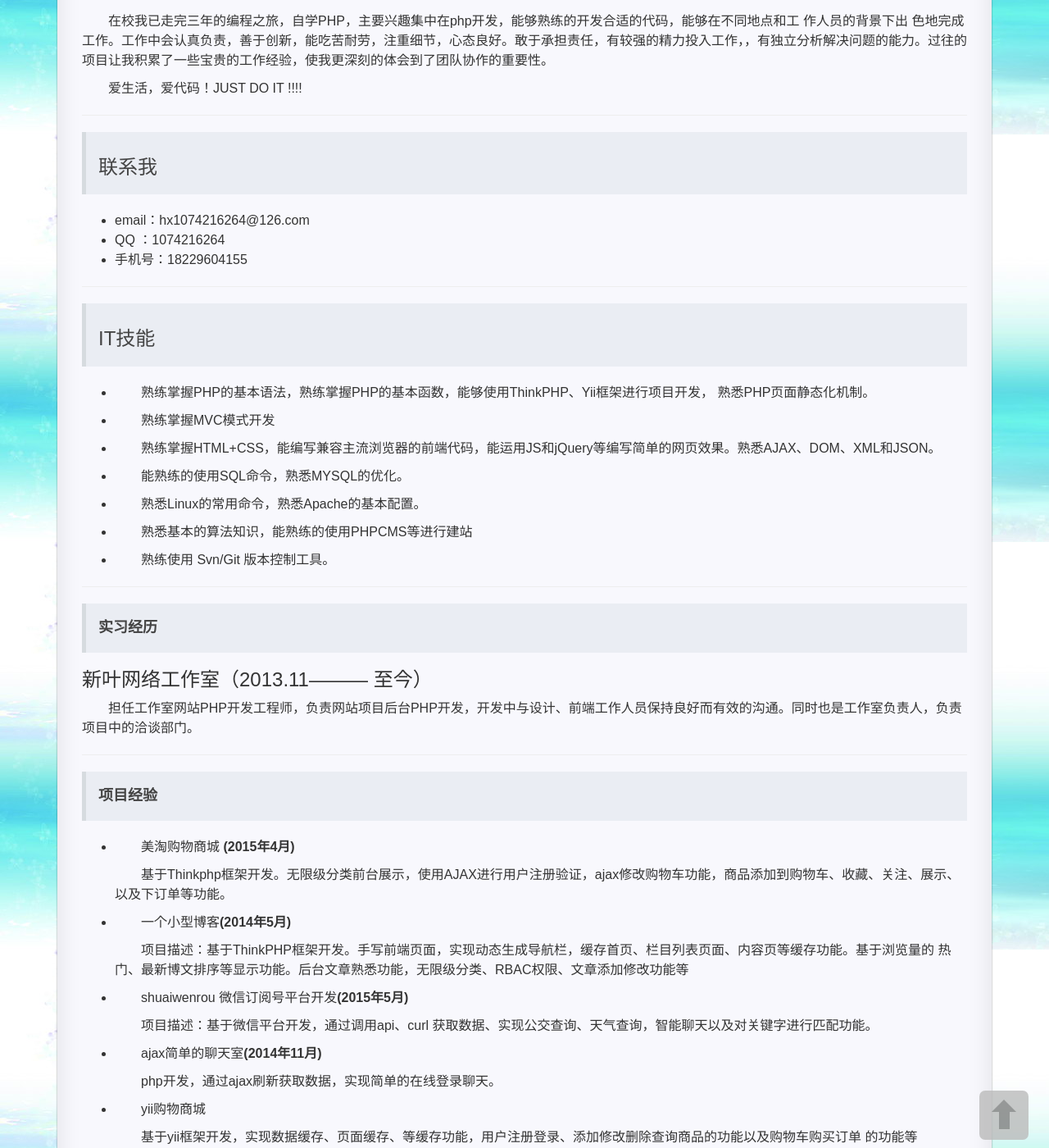
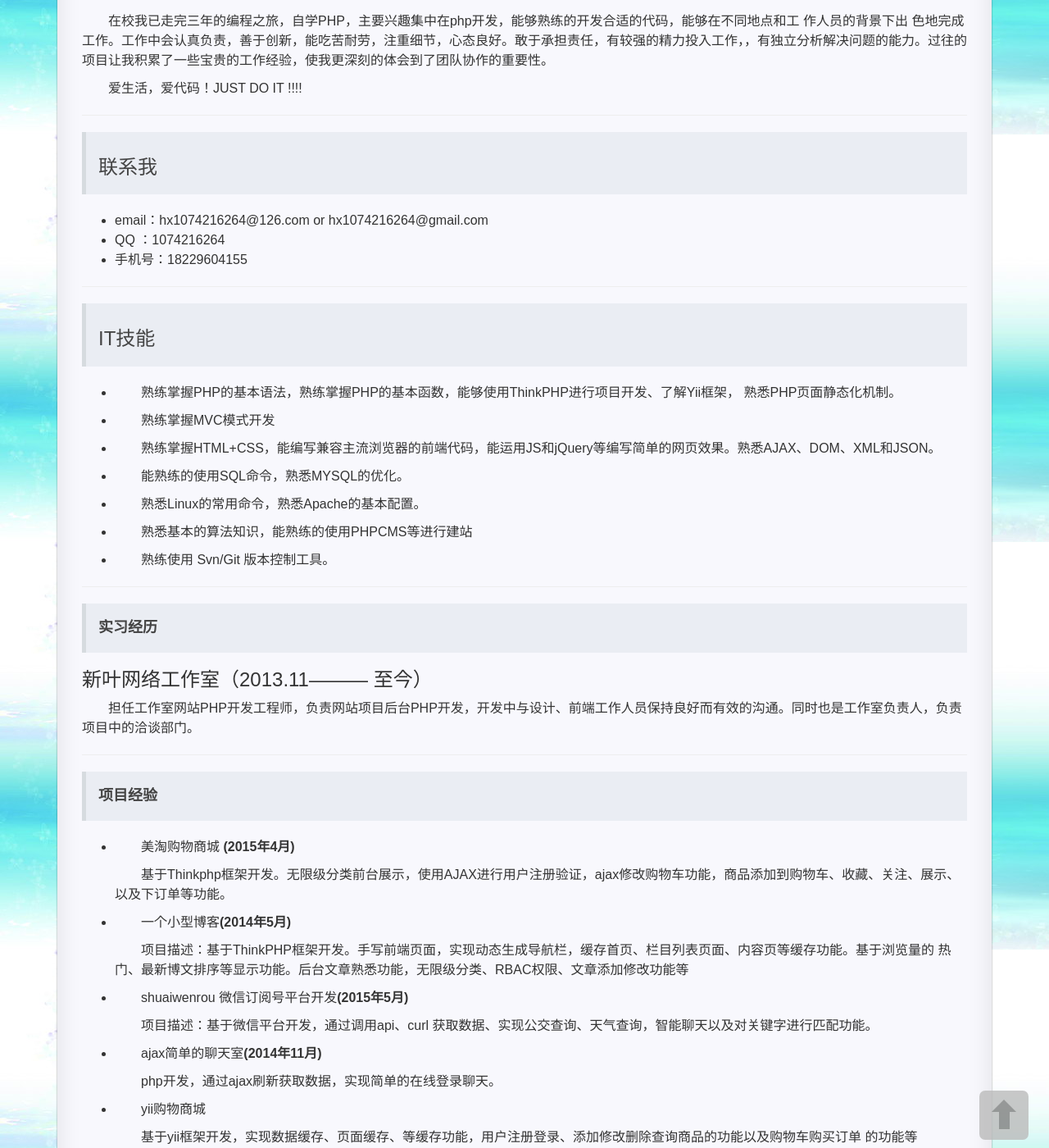
Before and after one commit to hexing-w/hexing-w.github.io, a Jekyll site: the page built from pages/2about.md, in a window 1280 px wide and 1400 px high, scrolled down 333 px. Shown: the whole window at 82% size. Built offline with Jekyll 4.4.1, drawn with Linux system fonts in a browser that asks for light colours; nearby versions of some CDN libraries; comment, search, counter and statistics services are not loaded; a style sheet for code colours, icons or effects is not loaded; some of the changed text lies outside the part shown.

Commit message:
Update 2about.md

```diff
--- a/pages/2about.md
+++ b/pages/2about.md
@@ -19,7 +19,7 @@
 
 > ### 联系我
 
-* email：hx1074216264@126.com
+* email：hx1074216264@126.com or hx1074216264@gmail.com
 * QQ   ：1074216264
 * 手机号：18229604155
 
@@ -28,7 +28,7 @@
 
 > ### IT技能
 
-* 熟练掌握PHP的基本语法，熟练掌握PHP的基本函数，能够使用ThinkPHP、Yii框架进行项目开发， 熟悉PHP页面静态化机制。
+* 熟练掌握PHP的基本语法，熟练掌握PHP的基本函数，能够使用ThinkPHP进行项目开发、了解Yii框架， 熟悉PHP页面静态化机制。
 
 * 熟练掌握MVC模式开发
 
@@ -92,6 +92,10 @@
 
   基于PHPCMS开发，湖南省教育后勤协会的企业网站，实现了后台管理员权限分配，栏目、内容的添加修改，前台展示相关内容、文章、实现站内搜索功能。
 
+* 常德聚会网 <strong>(2015年6月) </strong>
+
+ 基于PHPCMS开发，常德聚会的企业网站，实现了后台管理员权限分配，栏目、内容的添加修改，前台展示相关内容、文章等功能。
+
 
 
 > #### 奖项/证书
```
